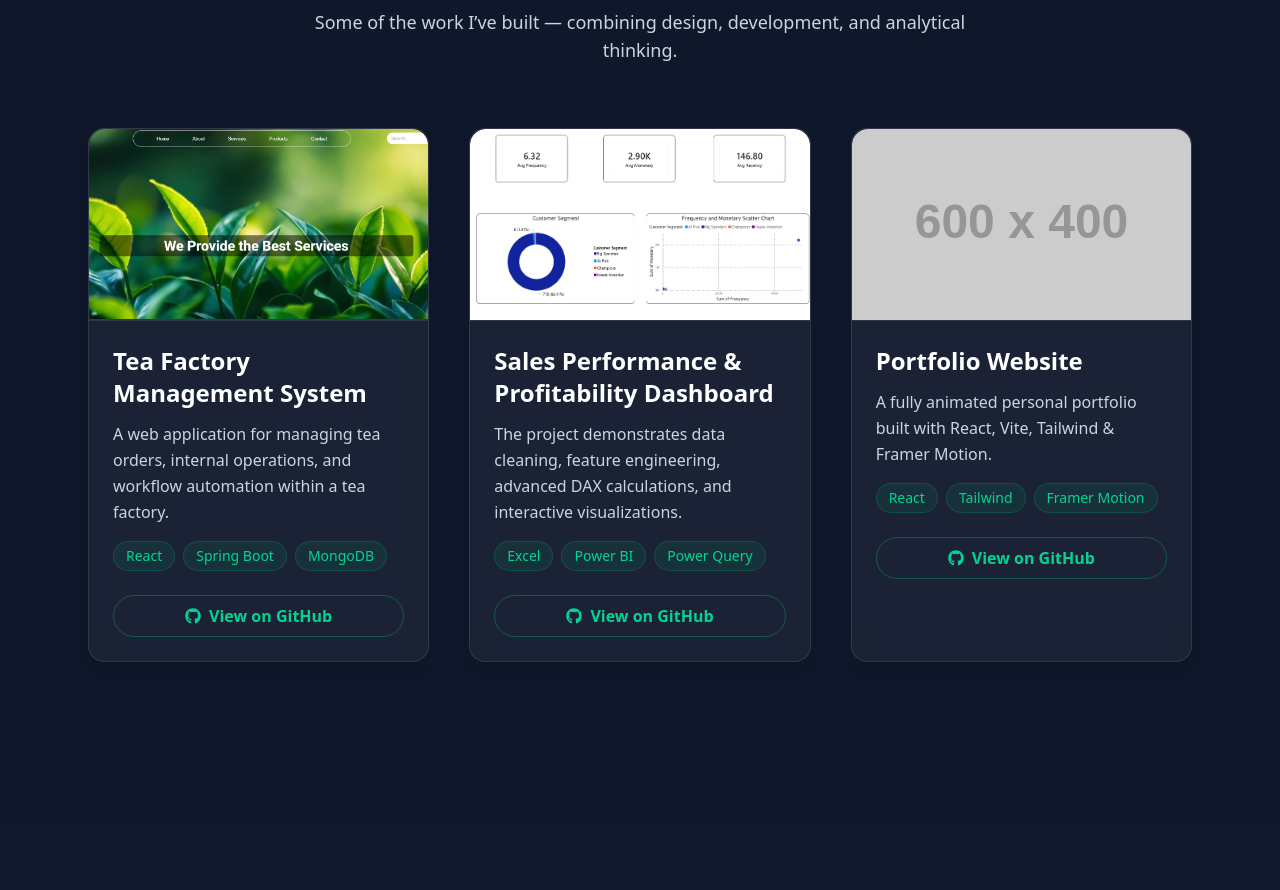
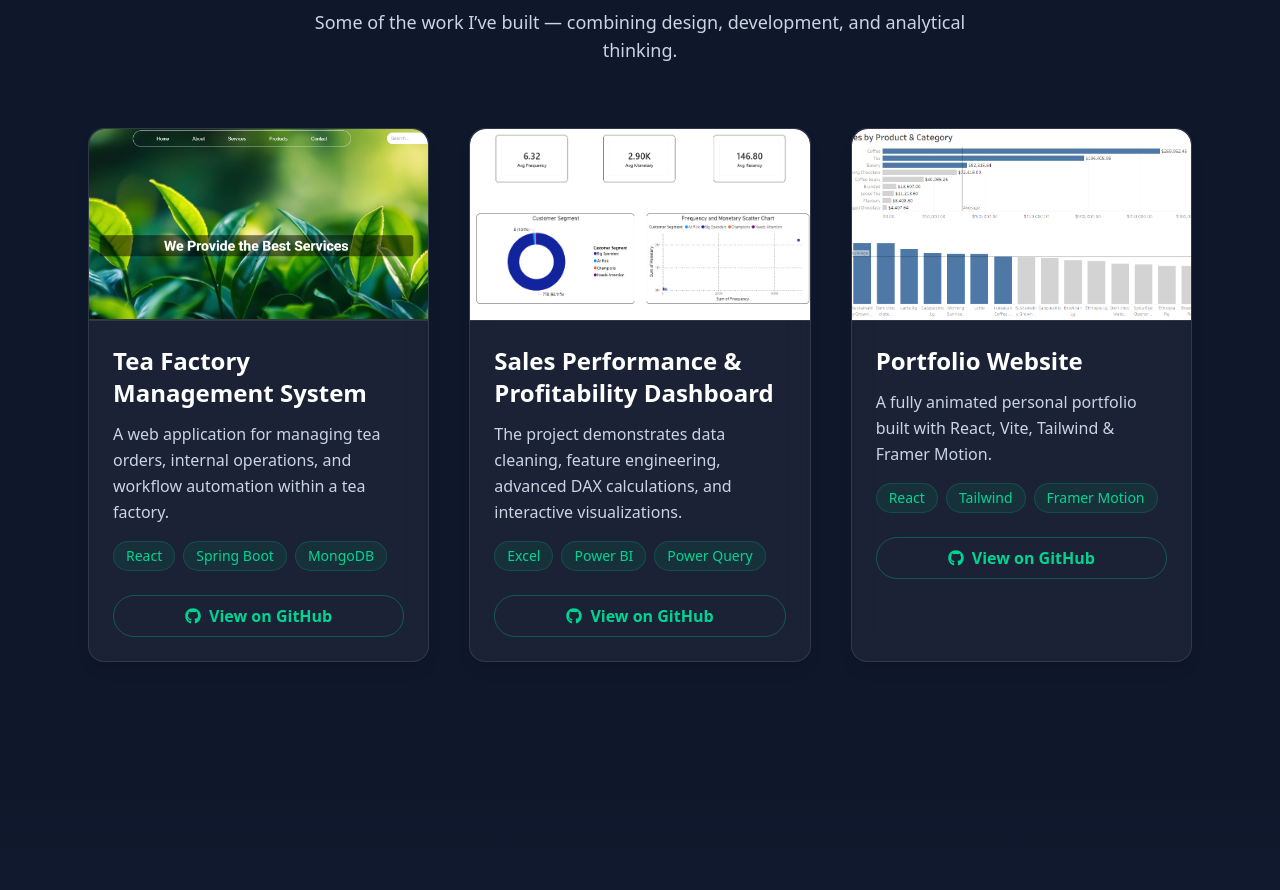
Before and after one commit to matheeshagit/portfolio, a React (Vite) app: page / in a window 1280 px wide. Shown: the part 1606-2496 px from the top of the page. Built offline with nearby package versions, Linux system fonts and the light colour scheme.

Commit message:
Add project 3 image

```diff
--- a/src/components/Projects.jsx
+++ b/src/components/Projects.jsx
@@ -1,6 +1,7 @@
 import { motion } from "framer-motion";
 import project1 from "../assets/project1.png";
 import project2 from "../assets/project2.png";
+import project3 from "../assets/Sales.PNG";
 import { FaGithub } from "react-icons/fa";
 
 const projects = [
@@ -25,7 +26,7 @@ const projects = [
     description:
       "A fully animated personal portfolio built with React, Vite, Tailwind & Framer Motion.",
     tech: ["React", "Tailwind", "Framer Motion"],
-    image: "https://via.placeholder.com/600x400",
+    image: project3,
     github: "https://github.com/yourusername/portfolio-website",
   },
 ];
```
Also changed, not shown: src/assets/Sales.PNG (added).
